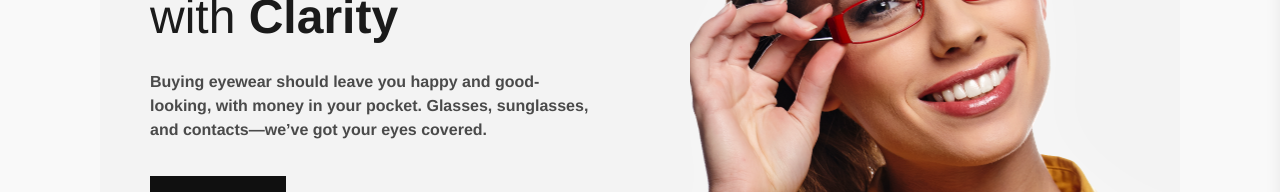
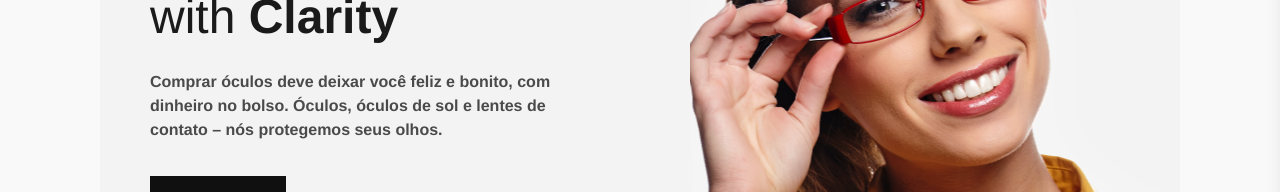
Before and after one commit to xt2022git/iotprojetos, a React (Vite) app: page / in a window 1280 px wide. Shown: the part 255-447 px from the top of the page. Built offline with nearby package versions, Linux system fonts and the light colour scheme; no server answers; the database is empty; what webfontloader would draw is missing.

Commit message:
Home traduzindo 1

```diff
--- a/src/views/home/index.jsx
+++ b/src/views/home/index.jsx
@@ -38,8 +38,8 @@ const Home = () => {
               <strong>Clarity</strong>
             </h1>
             <p>
-              Buying eyewear should leave you happy and good-looking, with money in your pocket.
-              Glasses, sunglasses, and contacts—we’ve got your eyes covered.
+              Comprar óculos deve deixar você feliz e bonito, com dinheiro no bolso.
+              Óculos, óculos de sol e lentes de contato – nós protegemos seus olhos.
             </p>
             <br />
             <Link to={SHOP} className="button">
```
